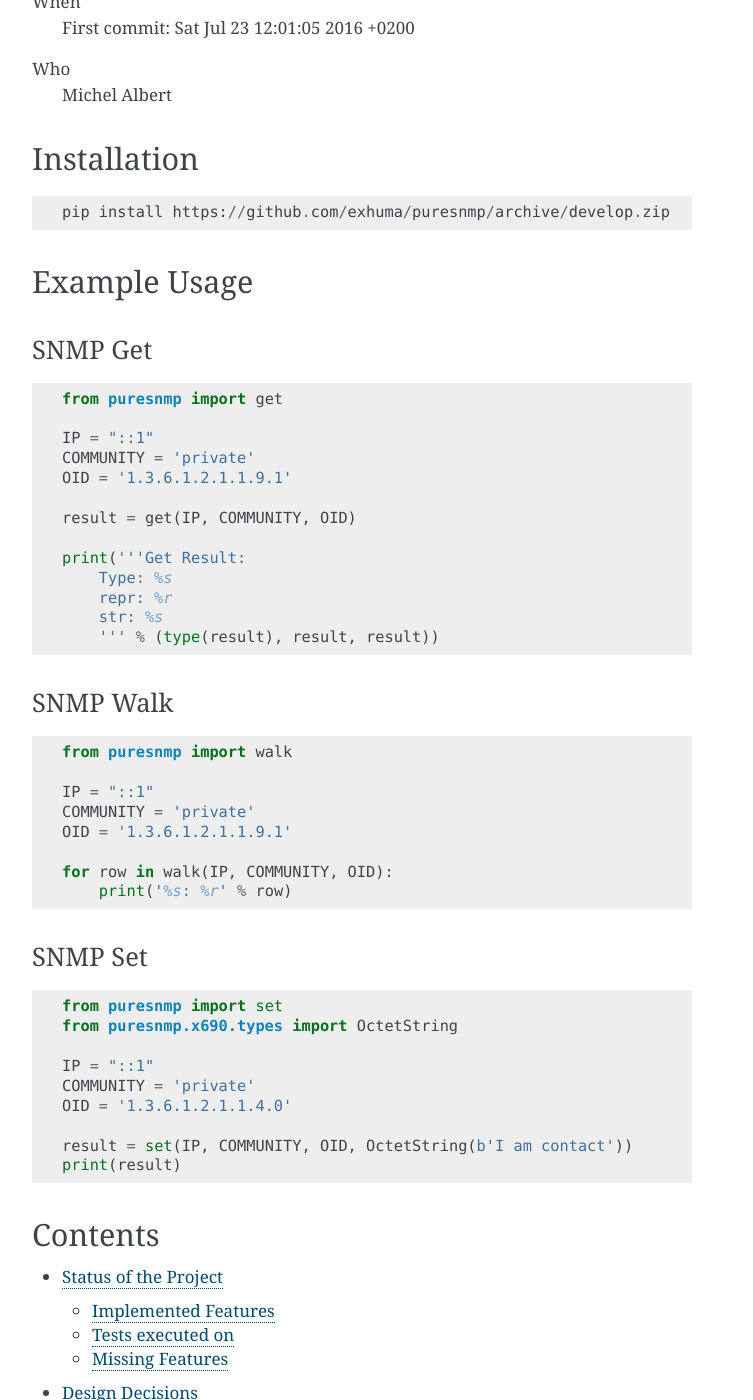
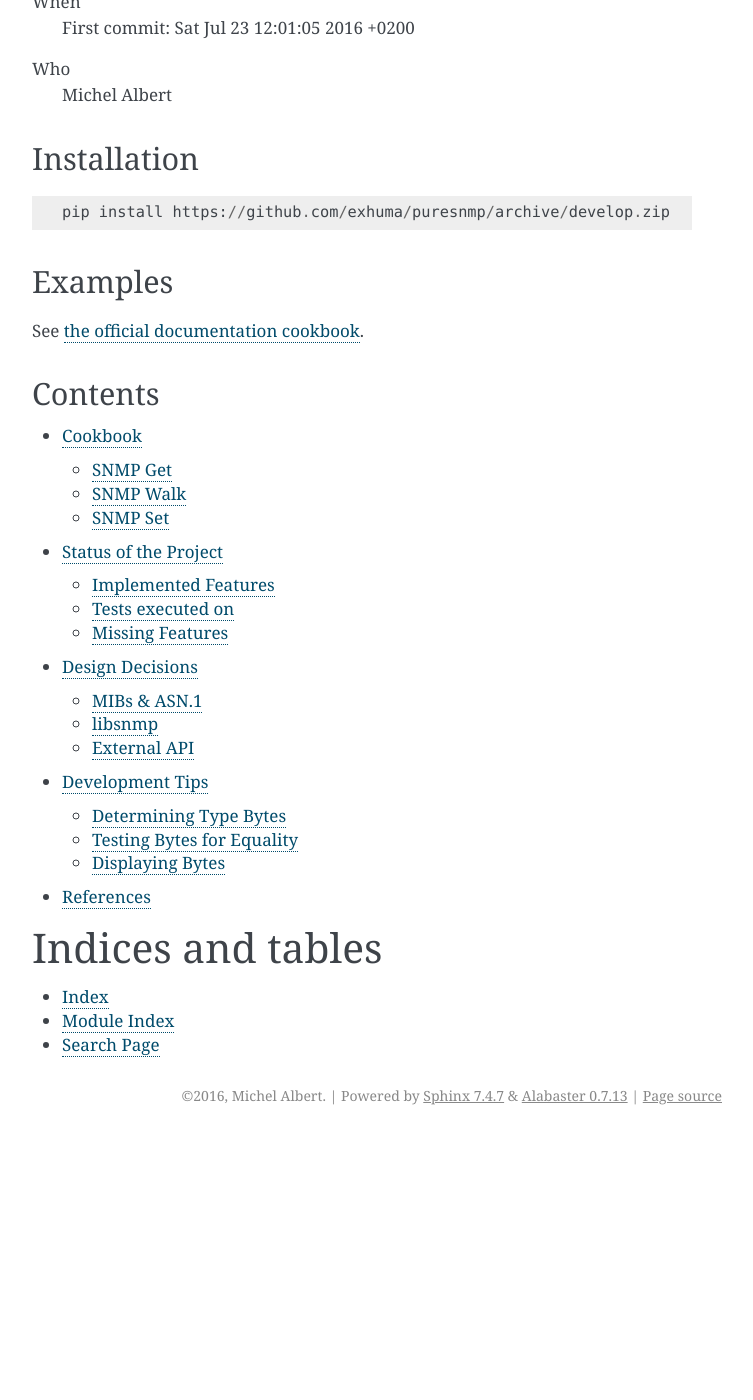
Before and after one commit to exhuma/puresnmp, a Sphinx documentation site: the page built from docs/index.rst, in a window 1280 px wide and 1400 px high, scrolled down 984 px. Shown: the whole window, without its empty margins (388-1141 px from the left). Built offline with Sphinx 7.4.7, drawn with Linux system fonts in a browser that asks for light colours; after the commit the page ends 2119 px from its top, so only the background shows below that; some of the changed text lies outside the part shown.

Commit message:
Better examples in the docs.
Following feedback from a coworker, the example could use more work. I
agree. This commit improves them a little bit already!

```diff
--- a/README.rst
+++ b/README.rst
@@ -59,55 +59,10 @@
     pip install https://github.com/exhuma/puresnmp/archive/develop.zip
 
 
-Example Usage
--------------
 
-SNMP Get
-~~~~~~~~
+Examples
+--------
 
-.. code-block:: python
+See `the official documentation cookbook`_.
 
-    from puresnmp import get
-
-    IP = "::1"
-    COMMUNITY = 'private'
-    OID = '1.3.6.1.2.1.1.9.1'
-
-    result = get(IP, COMMUNITY, OID)
-
-    print('''Get Result:
-        Type: %s
-        repr: %r
-        str: %s
-        ''' % (type(result), result, result))
-
-
-SNMP Walk
-~~~~~~~~~
-
-.. code-block:: python
-
-    from puresnmp import walk
-
-    IP = "::1"
-    COMMUNITY = 'private'
-    OID = '1.3.6.1.2.1.1.9.1'
-
-    for row in walk(IP, COMMUNITY, OID):
-        print('%s: %r' % row)
-
-
-SNMP Set
-~~~~~~~~
-
-.. code-block:: python
-
-    from puresnmp import set
-    from puresnmp.x690.types import OctetString
-
-    IP = "::1"
-    COMMUNITY = 'private'
-    OID = '1.3.6.1.2.1.1.4.0'
-
-    result = set(IP, COMMUNITY, OID, OctetString(b'I am contact'))
-    print(result)
+.. _the official documentation cookbook: http://puresnmp.readthedocs.io/en/latest/?badge=latest
--- a/docs/index.rst
+++ b/docs/index.rst
@@ -11,6 +11,7 @@
 .. toctree::
    :maxdepth: 2
 
+   cookbook
    status
    design_decisions
    development
```
Also changed, not shown: docs/cookbook.rst (added, +132 -0 lines).
